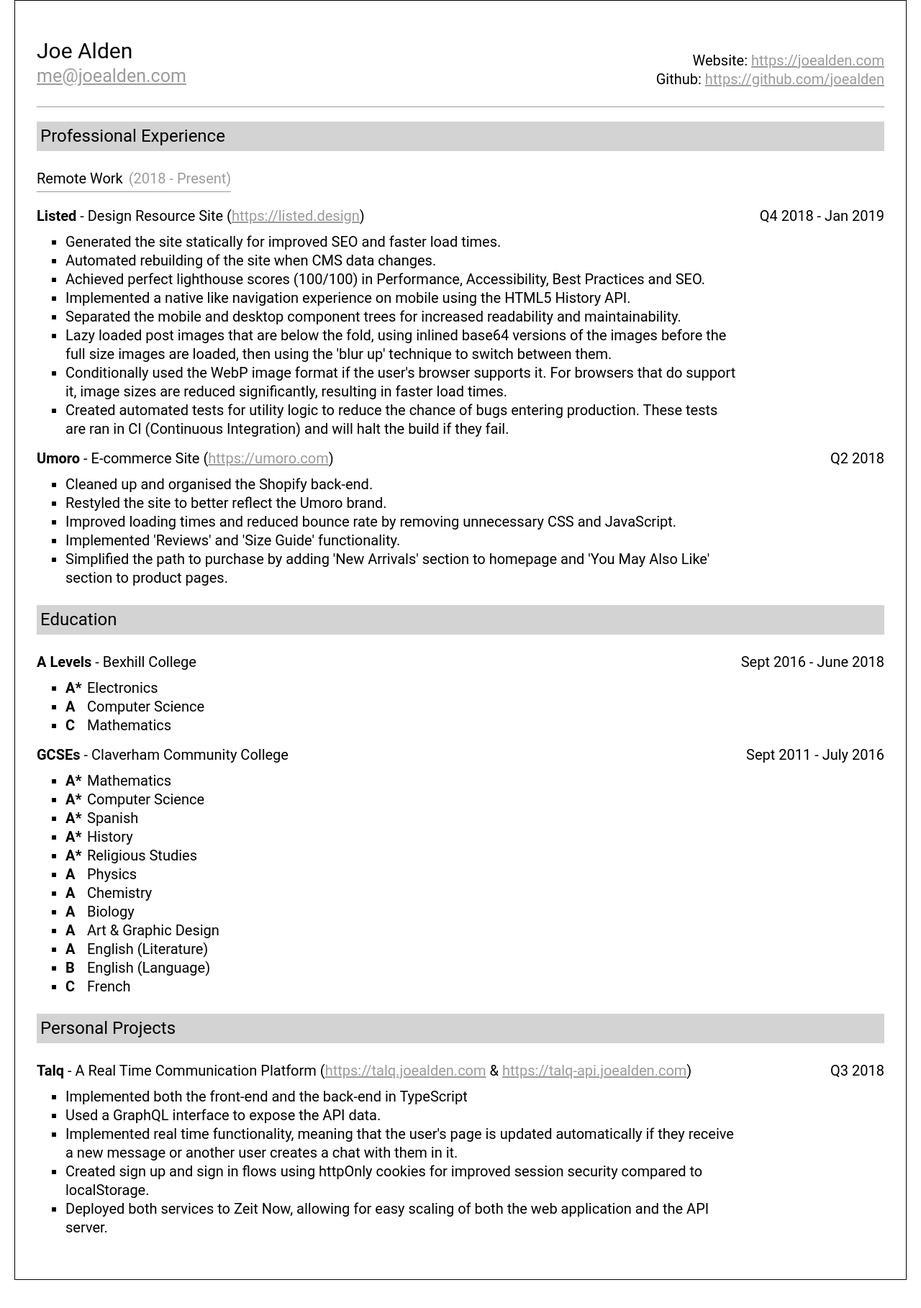
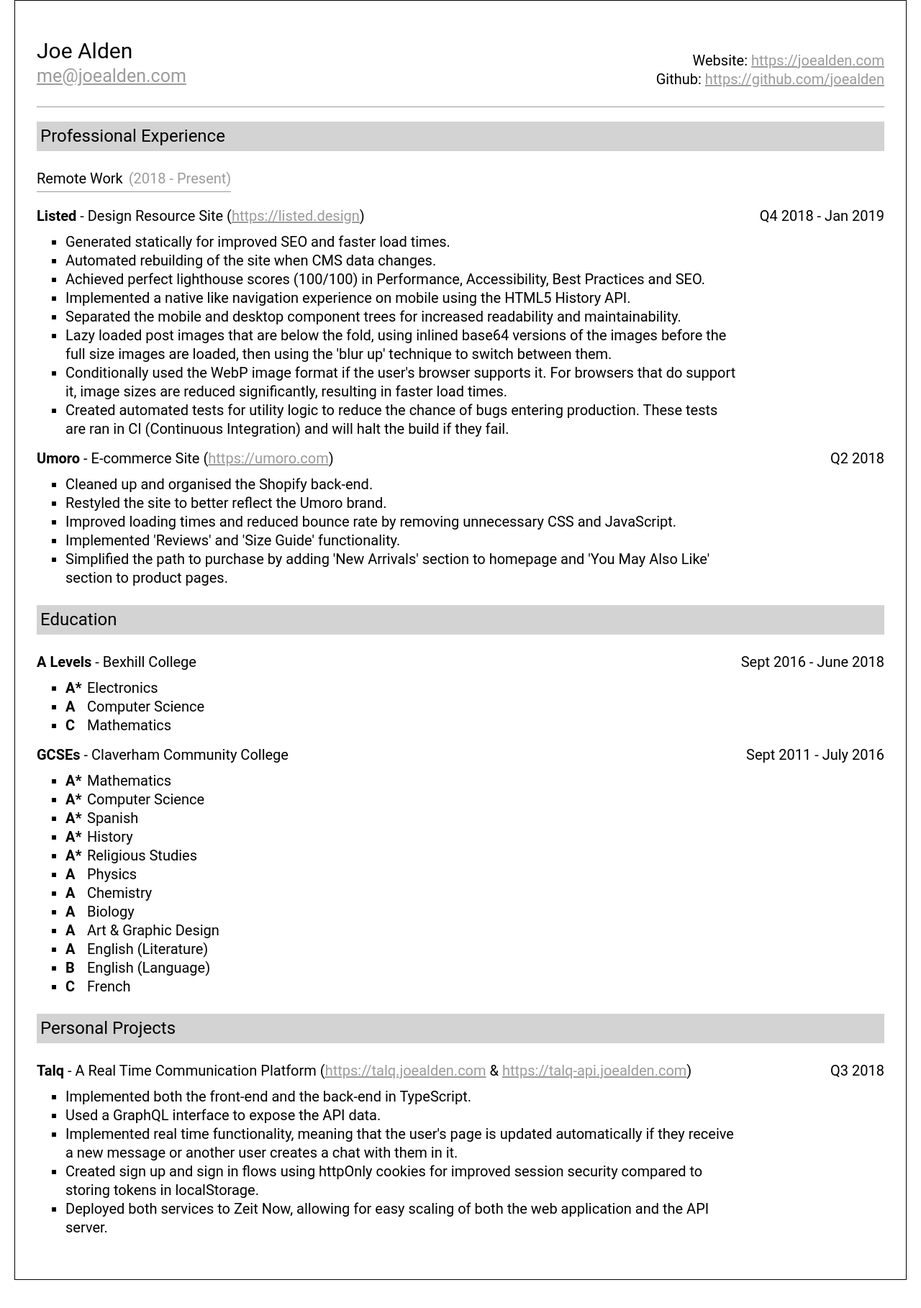
Before and after one commit to joealden/joe-aldens-cv, a Gatsby site: page / in a window 1280 px wide. Shown: the part 30-1848 px from the top of the page at 72% size. Built offline with nearby package versions, Linux system fonts and the light colour scheme; Gatsby itself is replaced by a stand-in of ours.

Commit message:
Update wording

```diff
--- a/src/pages/index.js
+++ b/src/pages/index.js
@@ -220,8 +220,7 @@ const ProfessionalExperienceSection = () => (
         <ItemSubSectionList>
           <ul>
             <li>
-              Generated the site statically for improved SEO and faster load
-              times.
+              Generated statically for improved SEO and faster load times.
             </li>
             <li>Automated rebuilding of the site when CMS data changes.</li>
             <li>
@@ -411,7 +410,7 @@ const PersonalProjectsSection = () => (
         <ItemSubSectionList>
           <ul>
             <li>
-              Implemented both the front-end and the back-end in TypeScript
+              Implemented both the front-end and the back-end in TypeScript.
             </li>
             <li>Used a GraphQL interface to expose the API data.</li>
             <li>
@@ -421,7 +420,8 @@ const PersonalProjectsSection = () => (
             </li>
             <li>
               Created sign up and sign in flows using httpOnly cookies for
-              improved session security compared to localStorage.
+              improved session security compared to storing tokens in
+              localStorage.
             </li>
             <li>
               Deployed both services to Zeit Now, allowing for easy scaling of
```
Also changed, not shown: 1 other file.
